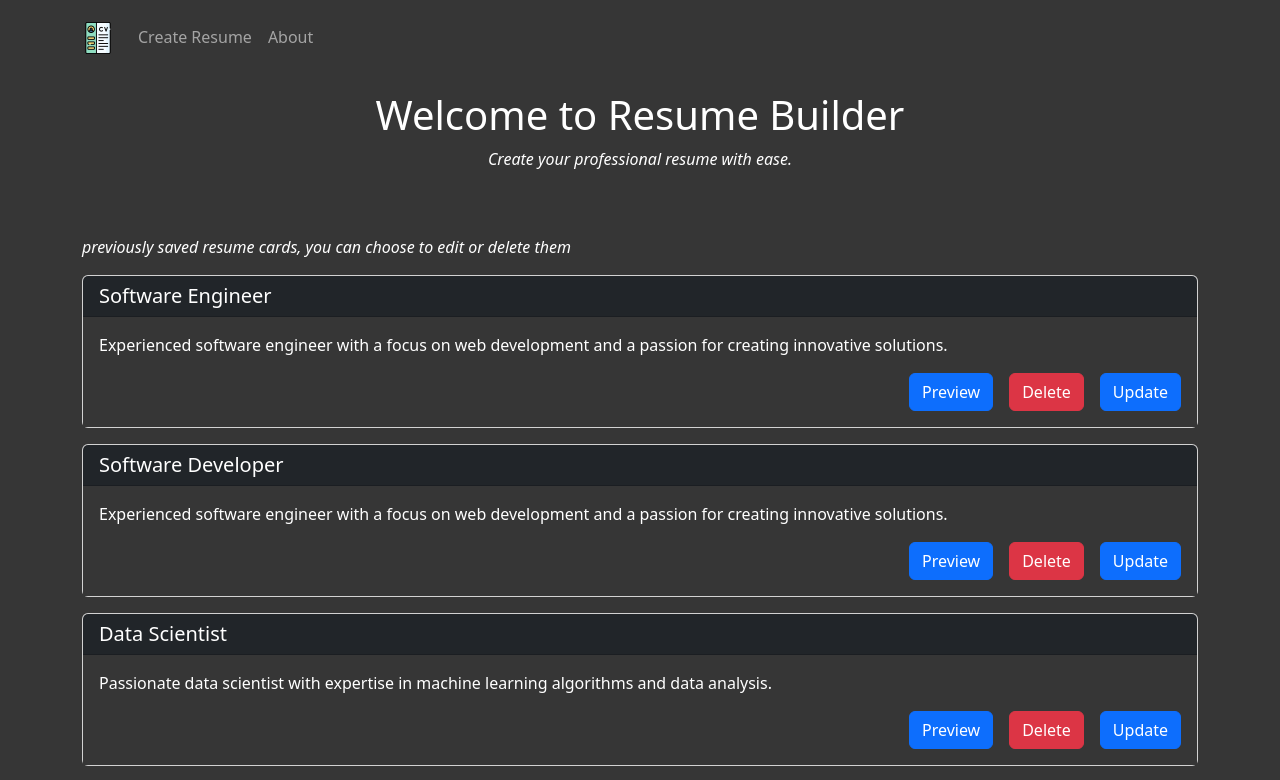
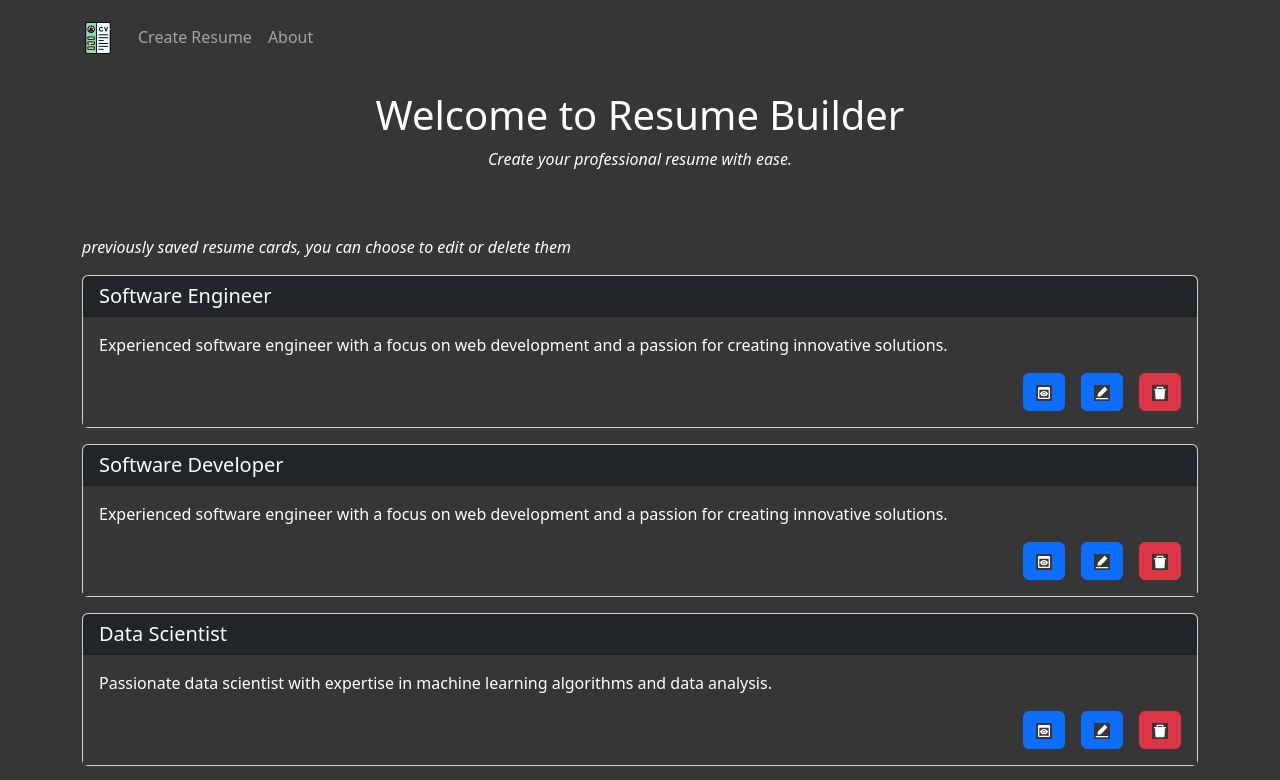
Before and after one commit to omidhokate2002/codent-resume-builder, a React (Create React App) app: page / in a window 1280 px wide. Shown: the top 780 px of the page. Built offline with nearby package versions, Linux system fonts and the light colour scheme; data requests are answered from the project's data file.

Commit message:
Added React Icons library

```diff
--- a/src/apps/home/resume-card.jsx
+++ b/src/apps/home/resume-card.jsx
@@ -2,6 +2,8 @@ import { useNavigate } from "react-router-dom";
 import { useResumeContext } from "../../context/resume-context";
 import { useResumeSpecificContext } from "../../context";
 import { useEffect, useState } from "react";
+import { AiFillEdit, AiFillDelete } from "react-icons/ai";
+import { MdPreview } from "react-icons/md";
 
 export const ResumeCard = () => {
   const { resumeData, isLoading, fetchData } = useResumeContext();
@@ -69,20 +71,19 @@ export const ResumeCard = () => {
                       className="btn btn-primary"
                       onClick={() => handlePreview(resume.id)}
                     >
-                      Preview
-                    </button>
-
-                    <button
-                      className="btn btn-danger mr-2"
-                      onClick={() => handleDelete(resume.id)}
-                    >
-                      Delete
+                      <MdPreview />
                     </button>
                     <button
                       className="btn btn-primary"
                       onClick={() => handleUpdate(resume?.id)}
                     >
-                      Update
+                      <AiFillEdit />
+                    </button>
+                    <button
+                      className="btn btn-danger mr-2"
+                      onClick={() => handleDelete(resume.id)}
+                    >
+                      <AiFillDelete />
                     </button>
                   </div>
                 </div>
```
